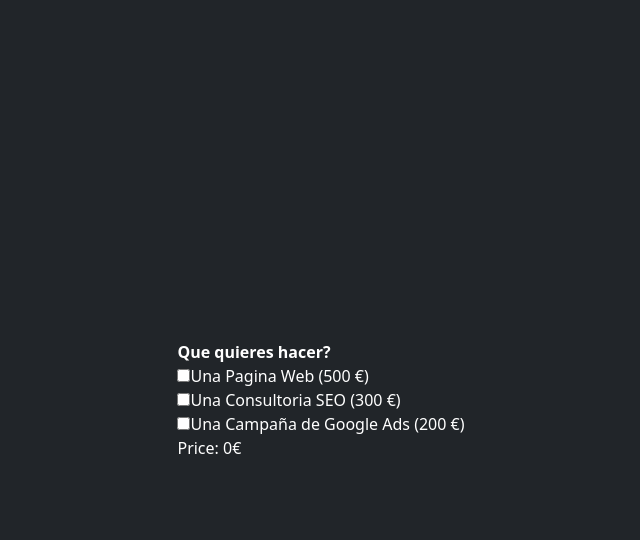
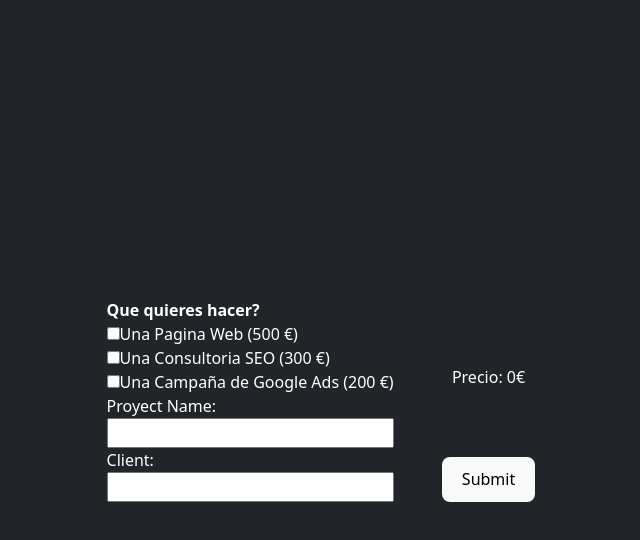
Before and after one commit to REALcuba/itacademyspring7, a React (Vite) app: page / in a window 1280 px wide. Both pictures are taken after a click on the button "Login". Shown: the top 540 px of the page, without its empty margins (319-959 px from the left). Built offline with nearby package versions, Linux system fonts and the light colour scheme.

Commit message:
show data project

```diff
--- /dev/null
+++ b/src/assets/ProjectData.tsx
@@ -0,0 +1,12 @@
+import { type Project } from "../components/types/Types"
+// const project = []
+export const ProjectData: Project[] = [
+    {
+        projectName: "test",
+        clientName: 'clientTest',
+        service: "web",
+        totalPages: 1,
+        totalLanguages: 1,
+        totalPrice: 500,
+    }
+]
--- /dev/null
+++ b/src/components/createProject/CreateProject.tsx
@@ -0,0 +1,31 @@
+import { type Project } from '../types/Types';
+
+type CreateProjectProps = {
+    project?: Project;
+}
+
+const CreateProject: React.FC<CreateProjectProps> = ({ project }) => {
+
+    console.log(project)
+
+    return (
+        <>
+            <aside>
+                {project && <div className='container border border-2' key={project.id}>
+                    <div >
+                        <div className='d-flex justify-content-between flex-column'>
+                            <span>Client Name : {project.clientName}</span>
+                            <span>Project Name : {project.projectName}</span>
+                            <span>Service Name : {project.service}</span>
+                            <span>Total de página(s) : {project.totalPages}</span>
+                            <span>Total de idiomas : {project.totalLanguages}</span>
+                        </div>
+
+                    </div>
+                </div>}
+            </aside>
+        </>
+    )
+}
+
+export default CreateProject
--- /dev/null
+++ b/src/components/dataInputs/DataInputs.tsx
@@ -0,0 +1,44 @@
+// import React, { useState } from 'react'
+// import { ProjectData } from '../../assets/ProjectData'
+
+import { ChangeEvent } from "react";
+
+// import { type Project } from '../types/Types'
+type DataInputsProps = {
+    handlerGetProjectName: (e: ChangeEvent<HTMLInputElement>) => void,
+    handlerGetClient: (e: ChangeEvent<HTMLInputElement>) => void,
+    getProjectName: string,
+    getClient: string,
+};
+
+
+const DataInputs: React.FC<DataInputsProps> = ({ handlerGetProjectName, handlerGetClient, getProjectName, getClient }) => {
+    // const [getProjectName, setProyectName] = useState("")
+    // const [getClient, setClient] = useState("")
+
+    // const handlerGetProjectName = (e: React.ChangeEvent<HTMLInputElement>) => {
+    //     setProyectName(e.target.value)
+    //     console.log(e.target.value)
+
+    // }
+    // const handlerGetClient = (e: React.ChangeEvent<HTMLInputElement>) => {
+    //     setClient(e.target.value)
+    //     console.log(e.target.value)
+
+    // }
+    // const handlerGetProjectData = (ProjectData: Project) => {
+    //     ProjectData.id = crypto.randomUUID()
+    //     ProjectData.projectName = getProjectName;
+    //     ProjectData.clientName = getClient
+    //     ProjectData.service ?=
+    // }
+    // handlerGetProjectData(ProjectData)
+    return (
+        <div className="d-flex flex-column" >
+            Proyect Name: <input type="text" onChange={(e) => handlerGetProjectName(e)} value={getProjectName} />
+            Client:<input type="text" onChange={(e) => handlerGetClient(e)} value={getClient} />
+        </div>
+    )
+}
+
+export default DataInputs
--- a/src/pages/MainBoard/MainBoard.tsx
+++ b/src/pages/MainBoard/MainBoard.tsx
@@ -2,6 +2,12 @@
 import Input from "../../components/input/Input";
 import AddPages from "../../components/addPages/AddPages";
 import { useLocalStorage } from '../../components/customHooks/UseLocalStorage'
+import DataInputs from "../../components/dataInputs/DataInputs";
+import CreateProject from "../../components/createProject/CreateProject";
+import { type Project } from "../../components/types/Types";
+// import { ProjectData } from "../../assets/ProjectData";
+// import CreateProject from "../../components/budgetList/CreateProject";
+// import { Services } from "../../assets/Services";
 
 type MainBoardProps = {
     services: {
@@ -10,25 +16,22 @@
     }[];
 
 }
-// type useLocalStorageType<T> = [
-//     T,
-//     React.Dispatch<React.SetStateAction<T>>,
-// ];
-// Get localstorage pagesArr
-// const pagesArrFromLocalstorage: number[] | null = JSON.parse(window.localStorage.getItem('isLocalePageArr'));
-// console.log("pagesArrFromLocalstorage", pagesArrFromLocalstorage)
 
-// Usar datos de localstorage para inicializar estados
 export const MainBoard: React.FC<MainBoardProps> = ({ services }) => {
     const [total, setTotal] = useState(0)
     const [isCheckArr, setIsCheckArr] = useState(new Array(services.length).fill(false))
     const [isChecked, setIsChecked] = useState(false);
-    const [pagesArr, setPagesArr] = useState(new Array(services.length).fill(1))
+    const [pagesArr, setPagesArr] = useState<number[]>(new Array(services.length).fill(1))
     const [languagesArr, setLanguagesArr] = useState(new Array(services.length).fill(1))
     const [pages, setPages] = useState<number>(1)
     const [languages, setLanguages] = useState<number>(1)
     const [isLocalePageArr, setIsLocalePageArr] = useLocalStorage('isLocalePageArr', new Array(services.length).fill(1))
     const [isLocaleLanguagesArr, setIsLocaleLanguagesArr] = useLocalStorage('isLocaleLanguagesArr', new Array(services.length).fill(1))
+    const [getProjectName, setProyectName] = useState("")
+    const [getClient, setClient] = useState("")
+    const [projectArr, setProjectArr] = useState<Project[]>([])
+    const [project, setProject] = useState<Project>()
+    // const [serviceName, setServiceName] = useState('')
 
     const updatedPagesArr = [...pagesArr]
     const updatedLanguagesArr = [...languagesArr];
@@ -46,38 +49,23 @@
             setTotal(totalPrice);
         }
     }
-    // const handleAddPageBtn = (position: number): void => {
-    //     console.log('suma');
 
-    //     // setPages(pages + 1);
-    //     console.log(pages);
-    //     updatedPagesArr[position] = pages+1;
-    //     console.log(updatedPagesArr[position]);
-
-    //     setPagesArr(updatedPagesArr);
-    //     setIsLocalePageArr(updatedPagesArr);
-
-    // };
     const handleAddPageBtn = (position: number): void => {
         console.log('suma');
-
         console.log(pages);
         updatedPagesArr[position] = updatedPagesArr[position] + 1;
         console.log(updatedPagesArr[position]);
-
-        setPagesArr(updatedPagesArr);
+        setPagesArr([...updatedPagesArr]);
         setIsLocalePageArr(updatedPagesArr);
+        setPages(updatedPagesArr[position]);
     };
 
 
     const handleAddLanguageBtn = (position: number): void => {
-        console.log('suma lenguajes');
-        // if (updatedLanguagesArr[position] >= 1) {
-        // setLanguages(languages + 1);
-        console.log(languages);
         updatedLanguagesArr[position] = updatedLanguagesArr[position] + 1;
-        setLanguagesArr(updatedLanguagesArr);
+        setLanguagesArr([...updatedLanguagesArr]);
         setIsLocaleLanguagesArr(updatedLanguagesArr);
+        setLanguages(updatedLanguagesArr[position]);
         // }
     };
 
@@ -85,15 +73,14 @@
         console.log('resta');
         if (updatedPagesArr[position] > 1) {
             console.log('suma');
-            // setPages(pages - 1);
             console.log(pages);
             updatedPagesArr[position] = updatedPagesArr[position] - 1;
-            setPagesArr(updatedPagesArr);
+            // setPagesArr(updatedPagesArr);
+            setPagesArr([...updatedPagesArr])
             setIsLocalePageArr(updatedPagesArr);
-
+            setPages(updatedPagesArr[position])
         }
     }
-    console.log(pagesArr);
 
     const handleSubstractLanguageBtn = (position: number): void => {
         console.log('resta');
@@ -108,17 +95,19 @@
     }
     const handleInputPagesChange = (e: ChangeEvent<HTMLInputElement>, position: number): void => {
         updatedPagesArr[position] = parseInt(e.target.value);
-        setPagesArr(updatedPagesArr[position]);
-
+        setPagesArr([...updatedPagesArr]);
+        setPages(updatedPagesArr[position])
+        // setPages(updatedPagesArr[position])
     };
     const handleInputLanguagesChange = (e: ChangeEvent<HTMLInputElement>, position: number): void => {
+
         updatedLanguagesArr[position] = parseInt(e.target.value)
-        setLanguagesArr(updatedLanguagesArr)
+        setLanguagesArr([...updatedLanguagesArr])
+        setLanguages(updatedLanguagesArr[position])
+
     }
 
-    const handleOnChange = (position: number): void => {
-        // e.stopPropagation();
-
+    const handleInputOnChange = (position: number): void => {
         const updatedCheckedState: boolean[] = isCheckArr.map((item, index) =>
             index === position ? !item : item
         );
@@ -126,12 +115,9 @@
 
         updatedCheckedState.forEach((currentState: boolean, index) => {
             if (currentState === true) {
-                // setPages(1)
                 setIsChecked(currentState);
                 setPages(pagesArr[index]);
                 setLanguages(languagesArr[index]);
-                console.log(pages);
-                console.log(languages);
             }
         });
     };
@@ -156,29 +142,142 @@
     //         stopPropagation()
     //     }
     // };
+    const handlerGetProjectName = (e: React.ChangeEvent<HTMLInputElement>) => setProyectName(e.target.value)
+
+    const handlerGetClient = (e: React.ChangeEvent<HTMLInputElement>) => setClient(e.target.value)
+
+
+    const handlerGetProjectData = () => {
+
+        const updatedProject: Project = {
+            id: crypto.randomUUID(),
+            projectName: getProjectName,
+            clientName: getClient,
+            totalPages: pages,
+            totalLanguages: languages,
+            totalPrice: total,
+            service: "serviceName"
+        }
+        const cloneProjectArr = [...projectArr]
+        cloneProjectArr.push(updatedProject)
+
+        // setProjectArr((prevCloneProjectArr) => [...prevCloneProjectArr, cloneProjectArr])
+
+        // const updatedProjectArr = projectArr.map((project) =>
+        // project.id === updatedProject.id ? updatedProject : project
+        // );
+        console.log(updatedProject);
+
+        setProject(updatedProject);
+
+    }
+    //
+
+    //handle  projectData
+    // const handlerGetProjectData = () => {
+    //     const existingProject = projectArr.find(project => project.id === updatedProject.id);
+    //     const updatedProject: Project = {
+    //         id: existingProject ? existingProject.id : crypto.randomUUID(),
+    //         projectName: getProjectName,
+    //         clientName: getClient,
+    //         totalPages: pages,
+    //         totalLanguages: languages,
+    //         totalPrice: total,
+    //         service: serviceName
+    //     };
+    //     if (existingProject) {
+    //         // Si el proyecto ya existe, actualizamos el arreglo sin duplicar
+    //         const updatedProjectArr = projectArr.map(project =>
+    //             project.id === updatedProject.id ? updatedProject : project
+    //         );
+    //         setProjectArr(updatedProjectArr);
+    //     } else {
+    //         // Si el proyecto es nuevo, lo agregamos al arreglo
+    //         setProjectArr(prevProjectArr => [...prevProjectArr, updatedProject]);
+    //     }
+    //     // const existingProject = projectArr.find(project => project.id === updatedProject.id);
+    //     // if (existingProject) {
+    //     //     // Si el proyecto ya existe, actualizamos el arreglo sin duplicar
+    //     //     const updatedProjectArr = projectArr.map(project =>
+    //     //         project.id === updatedProject.id ? updatedProject : project
+    //     //     );
+    //     //     setProjectArr(updatedProjectArr);
+    //     // } else {
+    //     //     // Si el proyecto es nuevo, lo agregamos al arreglo
+    //     //     setProjectArr(prevProjectArr => [...prevProjectArr, updatedProject]);
+    //     // }
+    //     // setProjectArr((prevProjectArr) => [...prevProjectArr, updatedProject]);
+    // };
+    // const handlerGetProjectData = () => {
+    //     let updatedProject: Project;
+    //     const existingProject = projectArr.find(project => project.id === updatedProject?.id);
+
+    //     if (existingProject) {
+    //         // Si el proyecto ya existe, actualizamos el arreglo sin duplicar
+    //         updatedProject = {
+    //             ...existingProject,
+    //             projectName: getProjectName,
+    //             clientName: getClient,
+    //             totalPages: pages,
+    //             totalLanguages: languages,
+    //             totalPrice: total,
+    //             service: serviceName
+    //         };
+
+    //         const updatedProjectArr = projectArr.map(project =>
+    //             project.id === updatedProject.id ? updatedProject : project
+    //         );
+    //         setProjectArr(updatedProjectArr);
+    //     } else {
+    //         // Si el proyecto es nuevo, lo agregamos al arreglo
+    //         updatedProject = {
+    //             id: crypto.randomUUID(),
+    //             projectName: getProjectName,
+    //             clientName: getClient,
+    //             totalPages: pages,
+    //             totalLanguages: languages,
+    //             totalPrice: total,
+    //             service: serviceName
+    //         };
+
+    //         setProjectArr(prevProjectArr => [...prevProjectArr, updatedProject]);
+    //     }
+    // };
+
+
+    console.log(project);
+
 
     useEffect(() => {
         calculateTotal(pagesArr, languagesArr, isCheckArr, services);
         setPagesArr(isLocalePageArr);
         setLanguagesArr(isLocaleLanguagesArr);
-    }, [pagesArr, languagesArr, isCheckArr, services, isLocalePageArr, isLocaleLanguagesArr])
+        setProjectArr(projectArr);
+        setProject(project);
+
+
+    }, [pagesArr, languagesArr, isCheckArr, services, isLocalePageArr, isLocaleLanguagesArr, projectArr, pages, languages, project])
 
     return (
-        <section>
+        <section className="d-flex gap-md-5 ">
             <form >
                 <label >
                     <strong>Que quieres hacer?</strong>
-                    {services.map(({ project, price }, index) => (
-                        <div key={index}>
+
+                    {services.map(({ project, price }, index) => {
+                        // setServiceName(project)
+                        return <div key={index}>
                             <div>
                                 {<Input
-                                    handleOnChange={(index) => handleOnChange(index)}
+                                    handleOnChange={(index) => handleInputOnChange(index)}
                                     index={index}
                                     // handleInputBlur={() => handleInputBlur(index)}
                                 />}
                                 {project} ({price} €)
                             </div>
-                            {isCheckArr[index] && <AddPages isChecked={isChecked}
+                            {isCheckArr[index] && <div className="d-flex justify-content-between">
+                                <AddPages
+                                    isChecked={isChecked}
                                     valuePages={pagesArr[index]}
                                     valueLanguages={languagesArr[index]}
                                     handleInputPagesChange={(e) => handleInputPagesChange(e, index)}
@@ -188,12 +287,20 @@
                                     handleSubstractPageBtn={() => handleSubstractPageBtn(index)}
                                     handleAddLanguageBtn={() => handleAddLanguageBtn(index)}
                                     handleSubstractLanguageBtn={() => handleSubstractLanguageBtn(index)}
-                            />}
-                        </div>)
+                                />
+                            </div>}
+                        </div>
+                    }
                     )}
+
+                    <DataInputs handlerGetProjectName={handlerGetProjectName} handlerGetClient={handlerGetClient} getProjectName={getProjectName} getClient={getClient} />
                 </label>
             </form>
-            <div>Price: {total}€</div>
+            <div className="d-flex justify-content-between align-items-center flex-column">
+                <CreateProject project={project} />
+                <div>Precio: {total}€</div>
+                <button onClick={handlerGetProjectData}>Submit</button>
+            </div>
         </section>
     )
 }
```
Also changed, not shown: src/components/customHooks/UseLocalStorage.jsx (added, +23 -0 lines), src/components/types/Types.d.ts (added, +10 -0 lines). Lines whose indentation alone changed are shown as unchanged.
